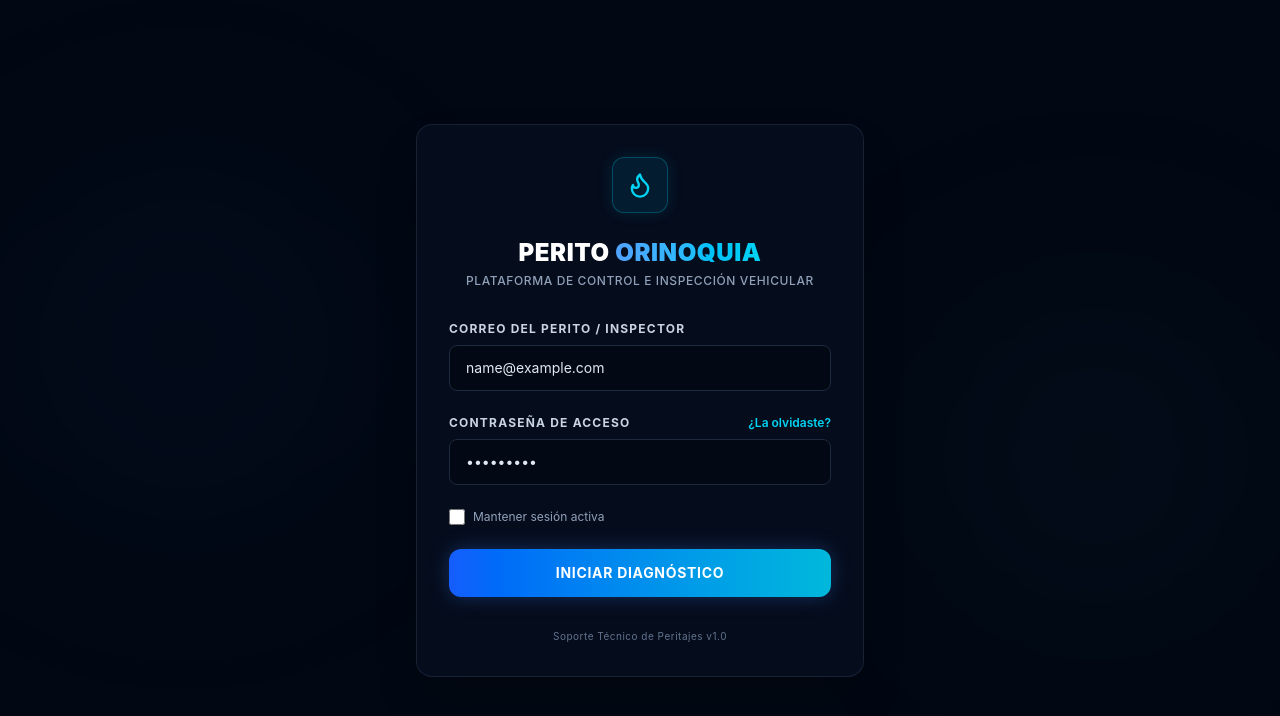
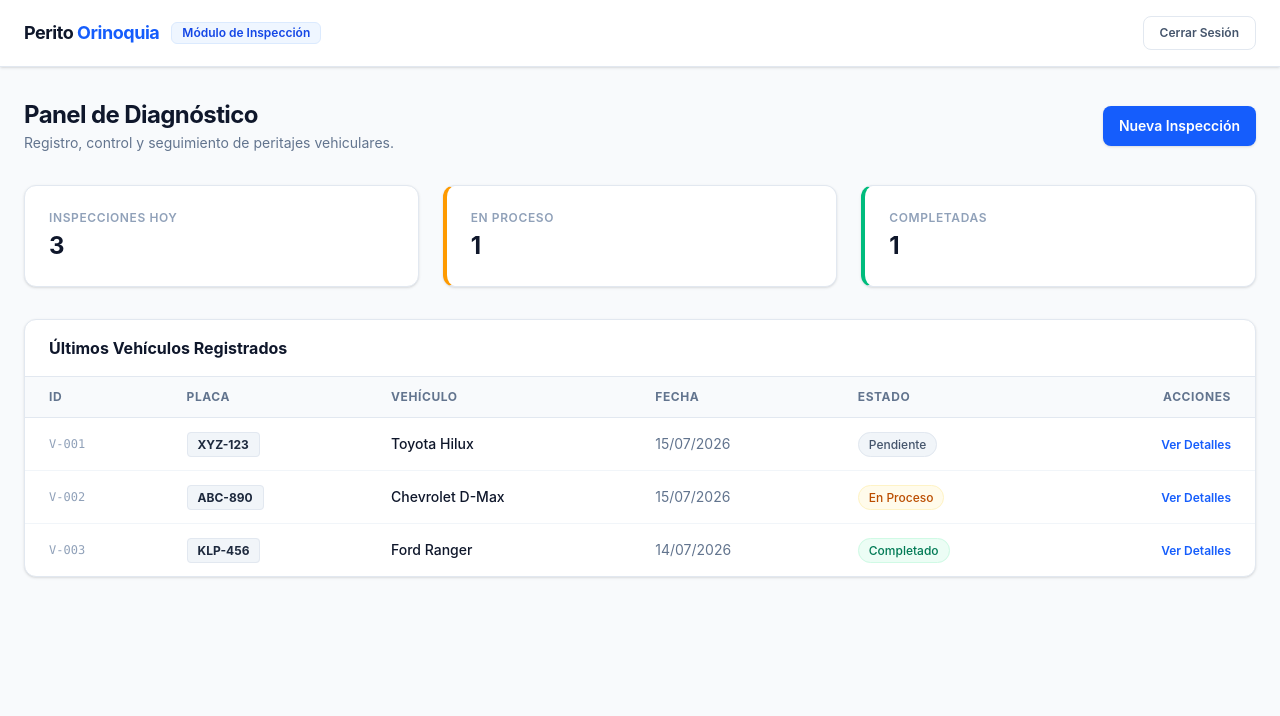
Before and after one commit to CristianDv21/Perito_Orinoquia, a React (Vite) app: page / in a window 1280 px wide. Both pictures are taken after typing "name@example.com", "Sample123" into the empty fields and a click on the button "INICIAR DIAGNÓSTICO". Shown: the top 716 px of the page. Built offline with nearby package versions, Linux system fonts and the light colour scheme.

Commit message:
interfaz de modulo de sesion iniciada

```diff
--- a/src/App.jsx
+++ b/src/App.jsx
@@ -1,7 +1,29 @@
-import Login from "./login/login";
+import { useState } from 'react';
+import Login from './login/login';
+import Dashboard from "./dashboard/dashboar.jsx";
 
 function App() {
-  return <Login />;
+  const [isAuthenticated, setIsAuthenticated] = useState(false);
+
+  // Función que se ejecuta cuando el Login es exitoso
+  const handleLoginSuccess = () => {
+    setIsAuthenticated(true);
+  };
+
+  // Función para cerrar sesión
+  const handleLogout = () => {
+    setIsAuthenticated(false);
+  };
+
+  return (
+    <>
+      {isAuthenticated ? (
+        <Dashboard onLogout={handleLogout} />
+      ) : (
+        <Login onLoginSuccess={handleLoginSuccess} />
+      )}
+    </>
+  );
 }
 
 export default App;
--- /dev/null
+++ b/src/dashboard/dashboar.jsx
@@ -0,0 +1,106 @@
+export default function Dashboard({ onLogout }) {
+  const inspecciones = [
+    { id: "V-001", placa: "XYZ-123", marca: "Toyota Hilux", estado: "Pendiente", fecha: "15/07/2026" },
+    { id: "V-002", placa: "ABC-890", marca: "Chevrolet D-Max", estado: "En Proceso", fecha: "15/07/2026" },
+    { id: "V-003", placa: "KLP-456", marca: "Ford Ranger", estado: "Completado", fecha: "14/07/2026" },
+  ];
+
+  return (
+    <div className="min-h-screen bg-slate-50 text-slate-800 font-sans">
+      {/* Barra de Navegación Profesional */}
+      <nav className="border-b border-slate-200 bg-white px-6 py-4 shadow-sm">
+        <div className="max-w-7xl mx-auto flex items-center justify-between">
+          <div className="flex items-center space-x-3">
+            <span className="text-lg font-bold tracking-tight text-slate-900">
+              Perito <span className="text-blue-600">Orinoquia</span>
+            </span>
+            <span className="hidden sm:inline-block px-2.5 py-0.5 text-xs font-semibold bg-blue-50 text-blue-700 rounded-md border border-blue-100">
+              Módulo de Inspección
+            </span>
+          </div>
+          <button
+            onClick={onLogout}
+            className="px-4 py-2 text-xs font-semibold text-slate-600 hover:text-slate-900 border border-slate-200 hover:border-slate-300 rounded-lg transition duration-150 bg-white"
+          >
+            Cerrar Sesión
+          </button>
+        </div>
+      </nav>
+
+      {/* Contenido Principal */}
+      <main className="max-w-7xl mx-auto px-6 py-8 space-y-8">
+        {/* Header */}
+        <div className="flex flex-col md:flex-row md:items-center md:justify-between gap-4">
+          <div>
+            <h1 className="text-2xl font-bold tracking-tight text-slate-900">Panel de Diagnóstico</h1>
+            <p className="text-slate-500 mt-0.5 text-sm">Registro, control y seguimiento de peritajes vehiculares.</p>
+          </div>
+          <button className="bg-blue-600 hover:bg-blue-700 px-4 py-2.5 text-sm font-semibold text-white rounded-lg shadow transition duration-150 self-start md:self-auto">
+            Nueva Inspección
+          </button>
+        </div>
+
+        {/* Tarjetas de Métricas Corporativas */}
+        <div className="grid grid-cols-1 md:grid-cols-3 gap-6">
+          <div className="bg-white border border-slate-200 p-6 rounded-xl shadow-sm">
+            <p className="text-xs font-semibold text-slate-400 uppercase tracking-wider">Inspecciones Hoy</p>
+            <p className="text-2xl font-bold text-slate-900 mt-1">3</p>
+          </div>
+          <div className="bg-white border border-slate-200 p-6 rounded-xl shadow-sm border-l-4 border-l-amber-500">
+            <p className="text-xs font-semibold text-slate-400 uppercase tracking-wider">En proceso</p>
+            <p className="text-2xl font-bold text-slate-900 mt-1">1</p>
+          </div>
+          <div className="bg-white border border-slate-200 p-6 rounded-xl shadow-sm border-l-4 border-l-emerald-500">
+            <p className="text-xs font-semibold text-slate-400 uppercase tracking-wider">Completadas</p>
+            <p className="text-2xl font-bold text-slate-900 mt-1">1</p>
+          </div>
+        </div>
+
+        {/* Tabla de Inspecciones Limpia */}
+        <div className="bg-white border border-slate-200 rounded-xl shadow-sm overflow-hidden">
+          <div className="px-6 py-4 border-b border-slate-200">
+            <h2 className="text-base font-bold text-slate-900">Últimos Vehículos Registrados</h2>
+          </div>
+          <div className="overflow-x-auto">
+            <table className="w-full text-left text-sm text-slate-600">
+              <thead className="bg-slate-50 text-xs font-semibold text-slate-500 uppercase tracking-wider border-b border-slate-200">
+                <tr>
+                  <th className="px-6 py-3">ID</th>
+                  <th className="px-6 py-3">Placa</th>
+                  <th className="px-6 py-3">Vehículo</th>
+                  <th className="px-6 py-3">Fecha</th>
+                  <th className="px-6 py-3">Estado</th>
+                  <th className="px-6 py-3 text-right">Acciones</th>
+                </tr>
+              </thead>
+              <tbody className="divide-y divide-slate-100">
+                {inspecciones.map((item) => (
+                  <tr key={item.id} className="hover:bg-slate-50/80 transition duration-100">
+                    <td className="px-6 py-4 font-mono text-xs text-slate-400">{item.id}</td>
+                    <td className="px-6 py-4"><span className="bg-slate-100 text-slate-800 px-2.5 py-1 rounded font-bold border border-slate-200 text-xs">{item.placa}</span></td>
+                    <td className="px-6 py-4 font-medium text-slate-900">{item.marca}</td>
+                    <td className="px-6 py-4 text-slate-500">{item.fecha}</td>
+                    <td className="px-6 py-4">
+                      <span className={`px-2.5 py-1 text-xs font-medium rounded-full ${
+                        item.estado === "Completado" ? "bg-emerald-50 text-emerald-700 border border-emerald-100" :
+                        item.estado === "En Proceso" ? "bg-amber-50 text-amber-700 border border-amber-100" :
+                        "bg-slate-100 text-slate-600 border border-slate-200"
+                      }`}>
+                        {item.estado}
+                      </span>
+                    </td>
+                    <td className="px-6 py-4 text-right">
+                      <button className="text-xs font-semibold text-blue-600 hover:text-blue-800 hover:underline">
+                        Ver Detalles
+                      </button>
+                    </td>
+                  </tr>
+                ))}
+              </tbody>
+            </table>
+          </div>
+        </div>
+      </main>
+    </div>
+  );
+}
--- a/src/login/login.jsx
+++ b/src/login/login.jsx
@@ -1,6 +1,7 @@
 import { useState } from 'react';
 
-export default function Login() {
+// 🚀 1. Agrega { onLoginSuccess } aquí adentro de las llaves
+export default function Login({ onLoginSuccess }) {
   const [email, setEmail] = useState('');
   const [password, setPassword] = useState('');
   const [rememberMe, setRememberMe] = useState(false);
@@ -8,8 +9,17 @@ export default function Login() {
   const handleSubmit = (e) => {
     e.preventDefault();
     console.log({ email, password, rememberMe });
-    // Aquí puedes manejar la lógica de tu API de autenticación
+
+    // Aquí puedes manejar la lógica de tu API de autenticación.
+    // De momento, simulamos un inicio de sesión exitoso directo:
+
+    // 🚀 2. Ejecuta esta función para avisarle a App.jsx que cambie de pantalla
+    if (onLoginSuccess) {
+      onLoginSuccess();
+    }
   };
+
+  // ... tu código del return de HTML/JSX sigue igual abajo
 
   return (
     <div className="relative flex min-h-screen items-center justify-center bg-[#020813] px-4 py-12 font-sans selection:bg-cyan-500 selection:text-white">
```
